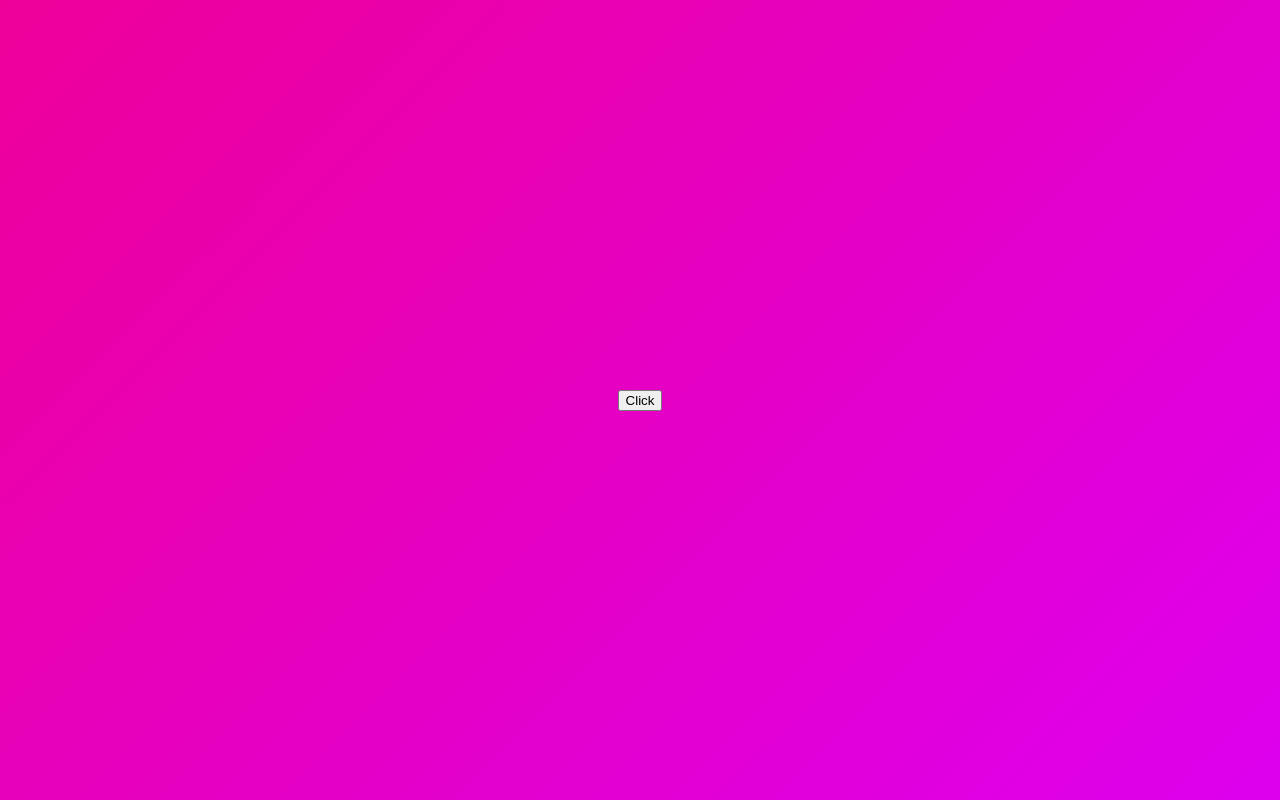
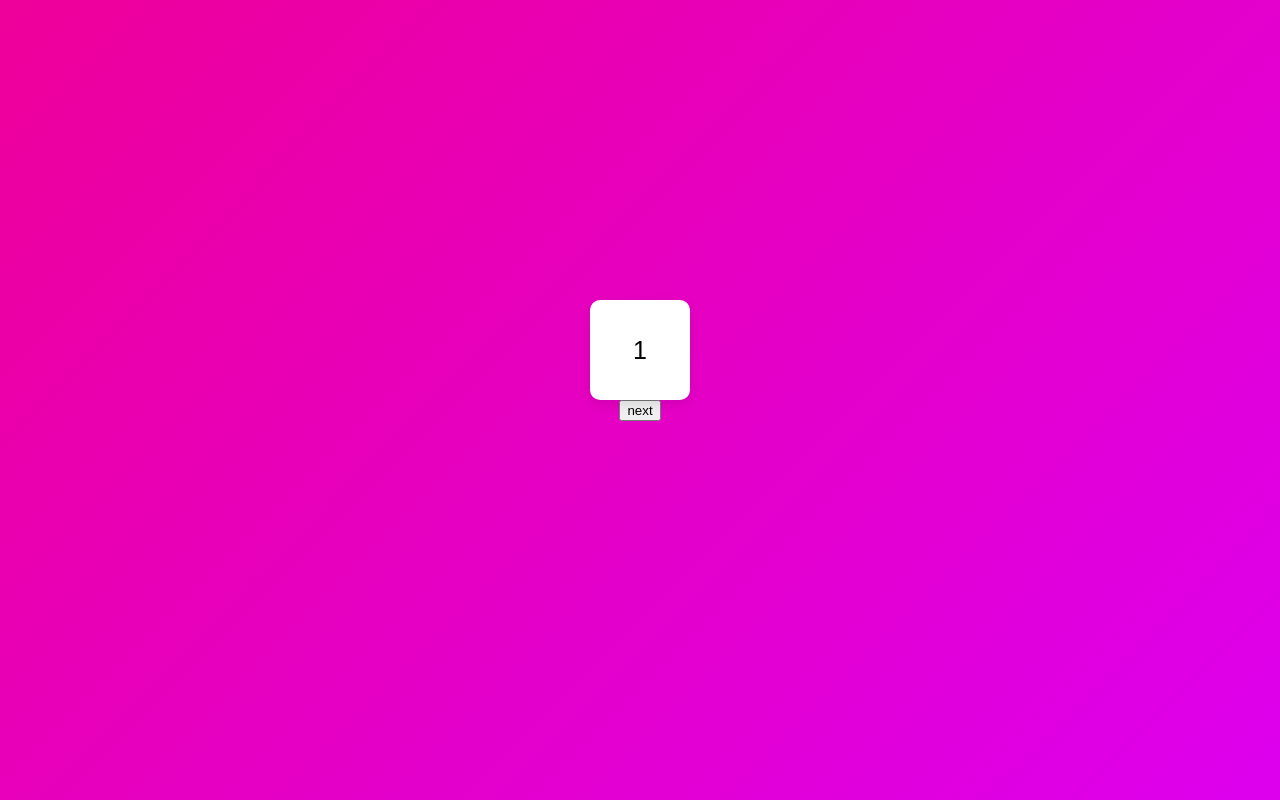
Before and after one commit to singsoong/framer_practice, a React (Create React App) app: page / in a window 1280 px wide. Built offline with nearby package versions, Linux system fonts and the light colour scheme.

Commit message:
feat: Slider

```diff
--- a/src/App.tsx
+++ b/src/App.tsx
@@ -4,34 +4,61 @@ import { AnimatePresence, motion } from "framer-motion";
 
 // Variants
 const boxVar = {
-  start: {
-    opacity: 0,
-    scale: 0,
+  invisible: (isBack: boolean) => {
+    return {
+      x: isBack ? -300 : 300,
+      opacity: 0,
+      scale: 0,
+    };
   },
-  end: {
+  visible: {
+    x: 0,
     opacity: 1,
     scale: 1,
-    rotateZ: 360,
+    transition: {
+      duration: 0.3,
+    },
   },
-  leaving: {
-    opacity: 0,
-    scale: 0,
-    y: 100,
+  exit: (isBack: boolean) => {
+    return {
+      x: isBack ? 300 : -300,
+      opacity: 0,
+      scale: 0,
+      transition: {
+        duration: 0.3,
+      },
+    };
   },
 };
 
 function App() {
-  const [isShow, setIsShow] = useState(false);
-  const toggleShow = () => setIsShow((prev) => !prev);
+  const [visible, setVisible] = useState(1);
+  const [back, setBack] = useState(false);
+  const nextOnClick = async () => {
+    await setBack(false);
+    setVisible((prev) => (prev === 8 ? 8 : prev + 1));
+  };
 
+  const prevOnClick = async () => {
+    await setBack(true);
+    setVisible((prev) => (prev === 1 ? 1 : prev - 1));
+  };
   return (
     <Container>
-      <AnimatePresence>
-        {isShow ? (
-          <Box variants={boxVar} initial="start" animate="end" exit="leaving" />
-        ) : null}
+      <AnimatePresence custom={back}>
+        <Box
+          custom={back}
+          variants={boxVar}
+          initial="invisible"
+          animate="visible"
+          exit="exit"
+          key={visible}
+        >
+          {visible}
+        </Box>
       </AnimatePresence>
-      <button onClick={toggleShow}>Click</button>
+      <button onClick={prevOnClick}>prev</button>
+      <button onClick={nextOnClick}>next</button>
     </Container>
   );
 }
@@ -41,19 +68,23 @@ export default App;
 const Container = styled(motion.div)`
   display: flex;
   justify-content: center;
+  flex-direction: column;
   align-items: center;
-  flex-direction: column;
   width: 100vw;
   height: 100vh;
   background: linear-gradient(135deg, rgb(238, 0, 153), rgb(221, 0, 238));
 `;
 
 const Box = styled(motion.div)`
-  display: grid;
-  grid-template-columns: repeat(2, 1fr);
-  width: 300px;
-  height: 300px;
+  display: flex;
+  justify-content: center;
+  align-items: center;
+  font-size: 25px;
+  width: 100px;
+  height: 100px;
   background-color: white;
-  border-radius: 50px;
+  border-radius: 10px;
   box-shadow: rgba(0, 0, 0, 0.1) 0px 4px 12px;
+  position: absolute;
+  top: 300px;
 `;
```
Also changed, not shown: 1 other file (tests, documents, lock files or other folders).
